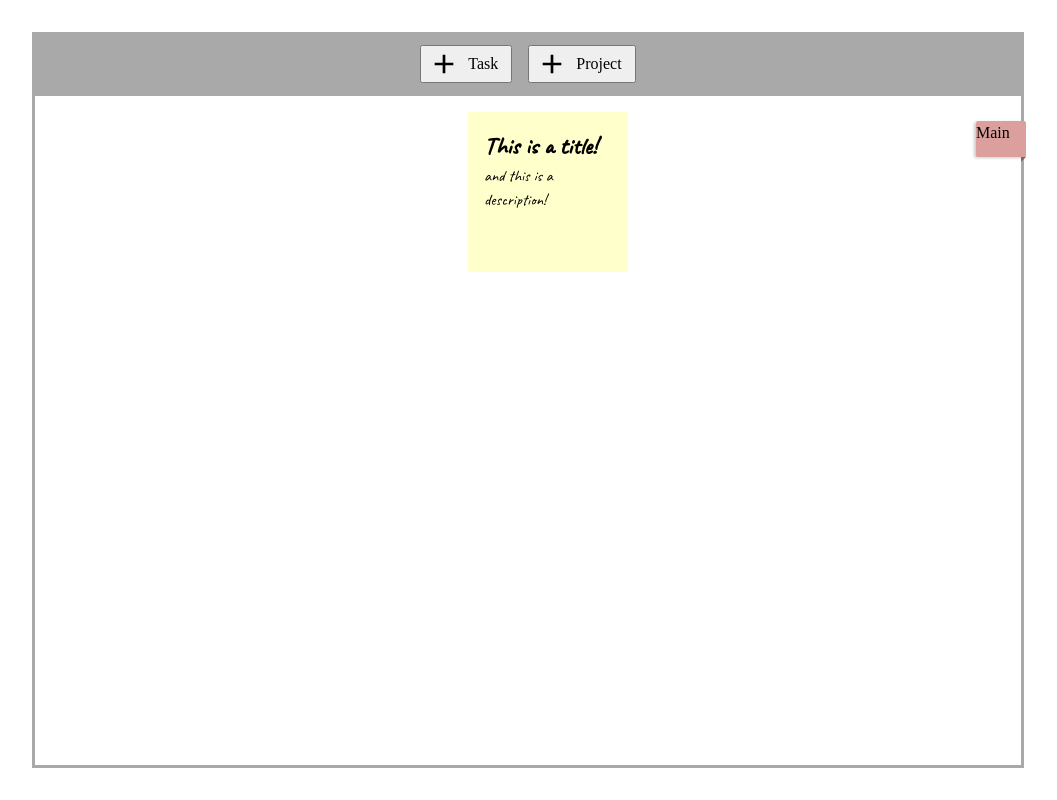
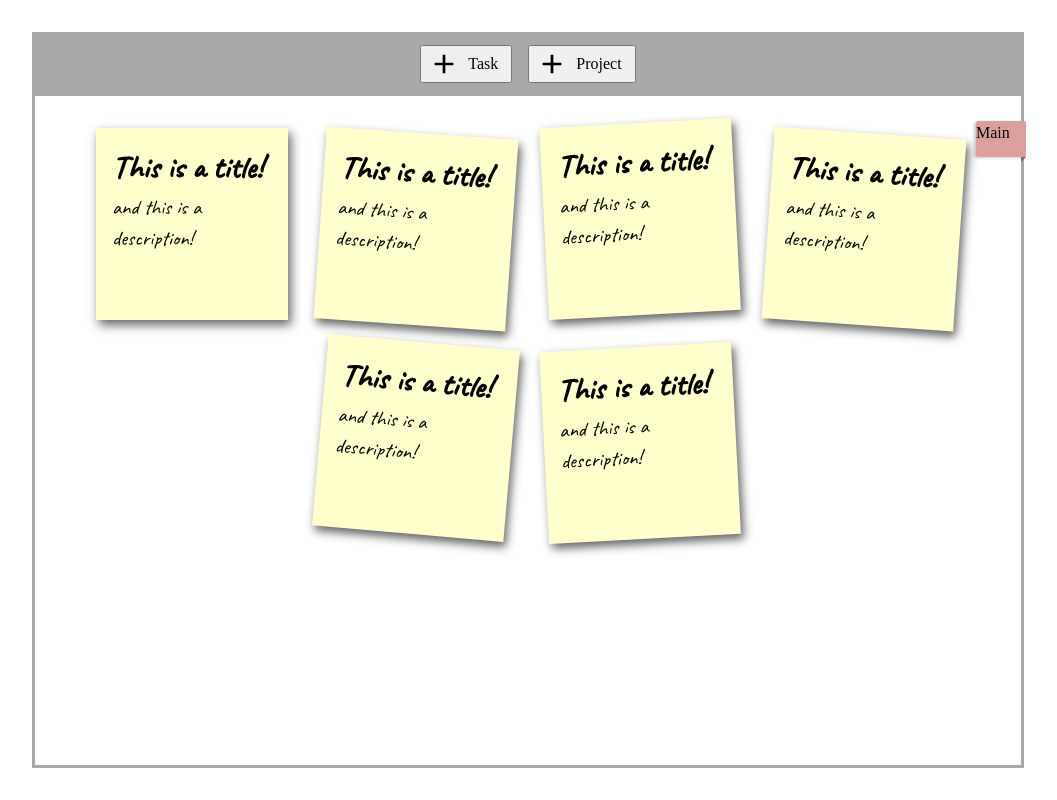
Before and after one commit to pilzpuffer/todo, a website built with webpack: page src/template.html in a window 1280 px wide. Shown: the whole page, without its empty margins (112-1169 px from the left). Built offline with nearby package versions, Linux system fonts and the light colour scheme.

Commit message:
Add the rest of the styling rules for the notes

```diff
--- a/src/styles.css
+++ b/src/styles.css
@@ -3,6 +3,12 @@
     src: url('./assets/fonts/Caveat-Regular.woff2') format('woff2'),
         url('./assets/fonts/Caveat-Regular.woff') format('woff');
     font-style: normal;
+}
+
+:root {
+	--blue: #ccf;
+	--green: #cfc;
+	--yellow: #ffc;
 }
 
 *, *::before, *::after {
@@ -94,6 +100,11 @@ button[id$="Close"] > img {
 	transform: rotate(45deg);
 }
 
+#allTasks {
+	padding-inline-start: 0px;
+	padding: 1rem 2rem;
+}
+
 ul,li {
   list-style: none;
 }
@@ -108,16 +119,48 @@ ul {
 	font-family: "Caveat";
 	text-decoration: none;
 
+	background-color: var(--yellow);
   color: #000;
-  background: #ffc;
-	/* make up separate classes for background colors */
-  display: block;
-  height: 10em;
-  width: 10em;
+  height: 12rem;
+  aspect-ratio: 1/1;
   padding: 1em;
 	margin: 1em;
+	box-shadow: 3px 5px 10px rgba(33,33,33,.7);
+	transition: transform .15s linear;
 }
 
+.note h2 {
+	font-weight: bold;
+	font-size: 2rem;
+}
+
+.note p {
+	font-size: 1.3rem;
+}
+
+ul .note:nth-child(even){
+  transform:rotate(4deg);
+  position:relative;
+  top:5px;
+}
+ul .note:nth-child(3n) {
+  transform:rotate(-3deg);
+  position:relative;
+  top:-5px;
+}
+ul .note:nth-child(5n) {
+  transform:rotate(5deg);
+  position:relative;
+  top:-10px;
+}
+
+ul .note:hover,
+ul .note:focus{
+  box-shadow:10px 10px 7px rgba(0,0,0,.7);
+  transform: scale(1.25);
+  position:relative;
+  z-index:5;
+}
 
 fieldset {
 	--gap: 9px;
--- a/src/template.html
+++ b/src/template.html
@@ -16,6 +16,26 @@
 
         </nav>
         <ul id="allTasks">
+            <li class="note">
+                <h2>This is a title!</h2>
+                <p>and this is a description!</p>
+            </li>
+            <li class="note">
+                <h2>This is a title!</h2>
+                <p>and this is a description!</p>
+            </li>
+            <li class="note">
+                <h2>This is a title!</h2>
+                <p>and this is a description!</p>
+            </li>
+            <li class="note">
+                <h2>This is a title!</h2>
+                <p>and this is a description!</p>
+            </li>
+            <li class="note">
+                <h2>This is a title!</h2>
+                <p>and this is a description!</p>
+            </li>
             <li class="note">
                 <h2>This is a title!</h2>
                 <p>and this is a description!</p>
```
